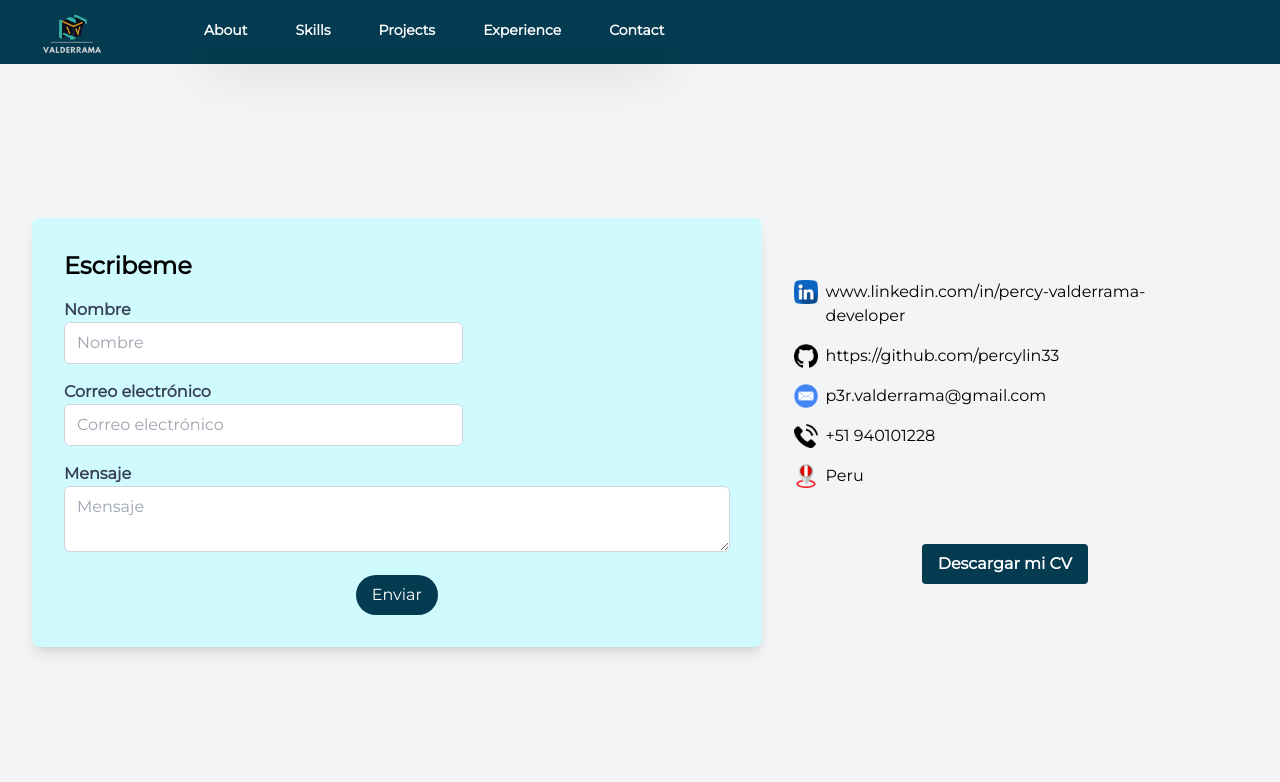
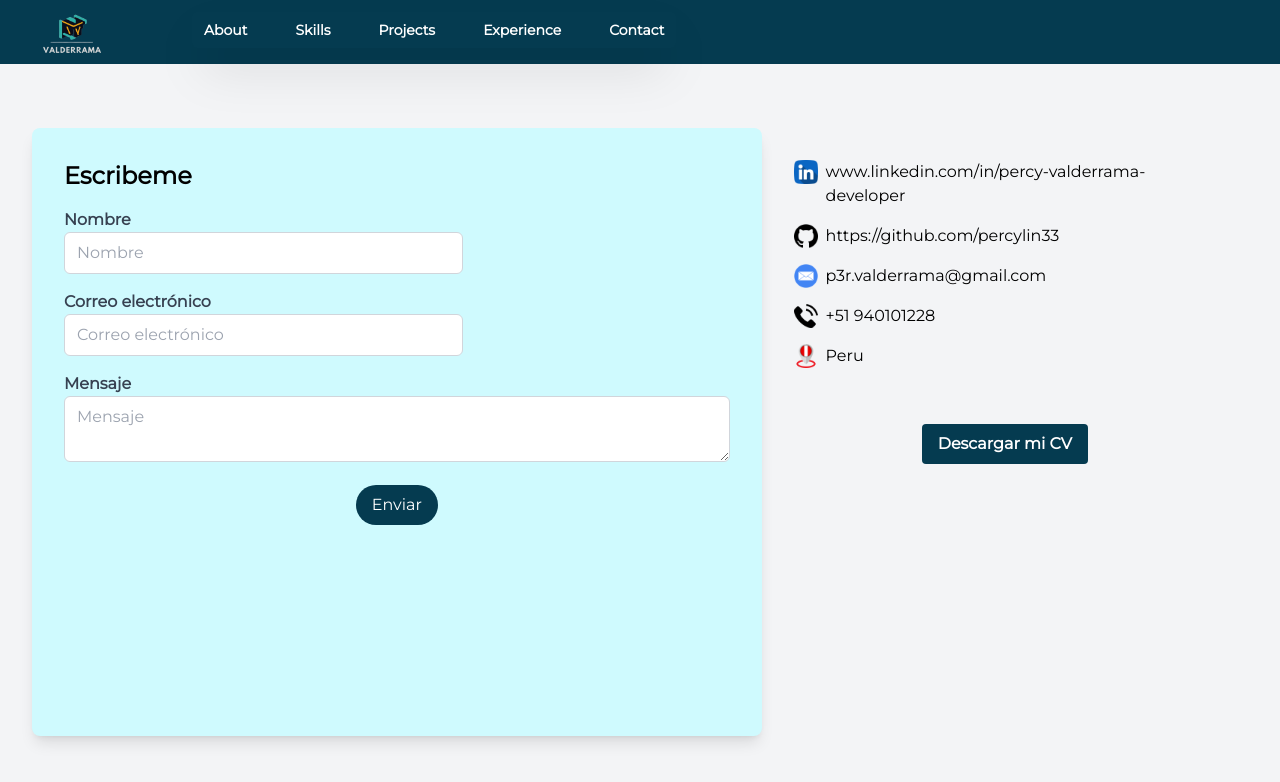
Before and after one commit to percylin33/portafolio, a Next.js app: page /Contact in a window 1280 px wide. Shown: the top 782 px of the page. Built offline with nearby package versions, Linux system fonts and the light colour scheme.

Commit message:
styles-mergin-formulario

```diff
--- a/src/components/Formulario.tsx
+++ b/src/components/Formulario.tsx
@@ -49,7 +49,7 @@
 
   return (
 <div className="bg-gray-100 p-8  h-full lg:flex ">
-  <div className="bg-cyan-100 p-8 rounded-lg shadow-lg w-[90%] m-auto lg:w-3/5  " >
+  <div className="bg-cyan-100 p-8 my-8 rounded-lg shadow-lg w-[90%] m-auto lg:w-3/5  " >
     <h1 className="text-2xl font-semibold mb-4">Escribeme</h1>
     <form onSubmit={onSubmit}>
       <div className="mb-4">
@@ -94,7 +94,7 @@
       </div>
     </form>
   </div>
-  <div className="w-[90%] m-auto py-8 lg:w-2/5 lg:p-8">
+  <div className="w-[90%] m-auto py-8 my-8 lg:w-2/5 lg:p-8">
   <div className="items-center mb-4">
     <a href="https://www.linkedin.com/in/percy-valderrama-develomper" className="flex">
     <Image
@@ -149,7 +149,7 @@
     </div>
   </div>
 
-  <div className="flex justify-center items-cente pt-10 ">
+  <div className="flex justify-center items-cente py-10 ">
       <a href="/pdfs/PDFcurriculum.pdf" download className="bg-custom text-white font-bold py-2 px-4 rounded hover:bg-cyan-800">
         Descargar mi CV
       </a>
```
